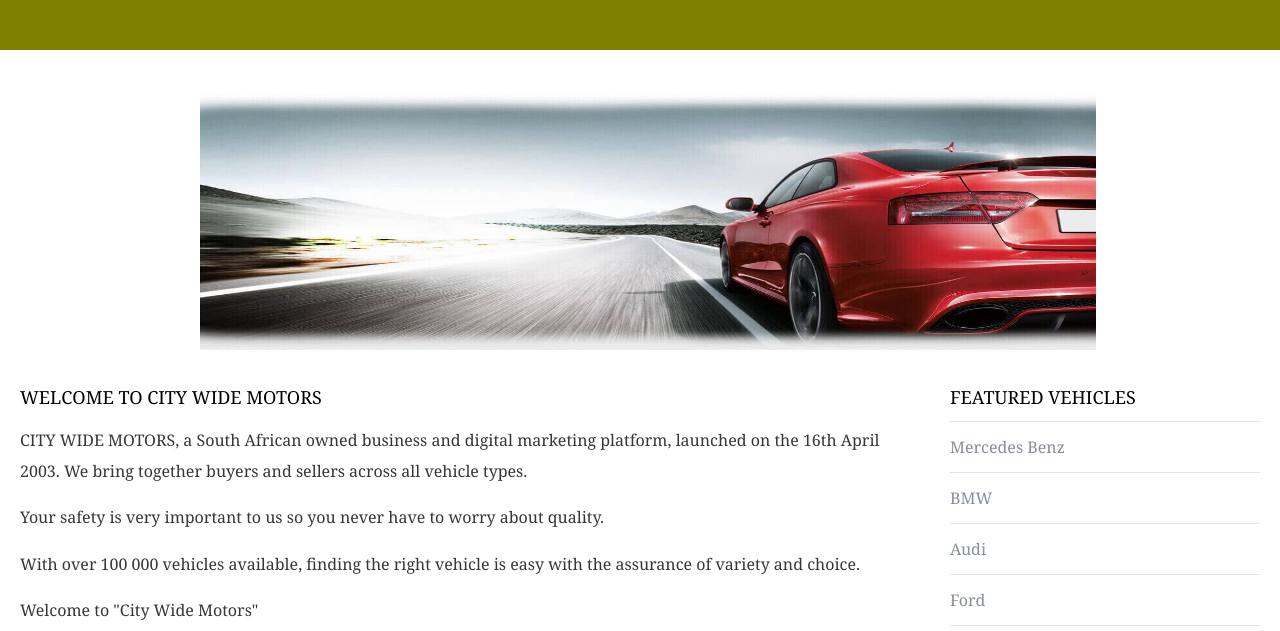
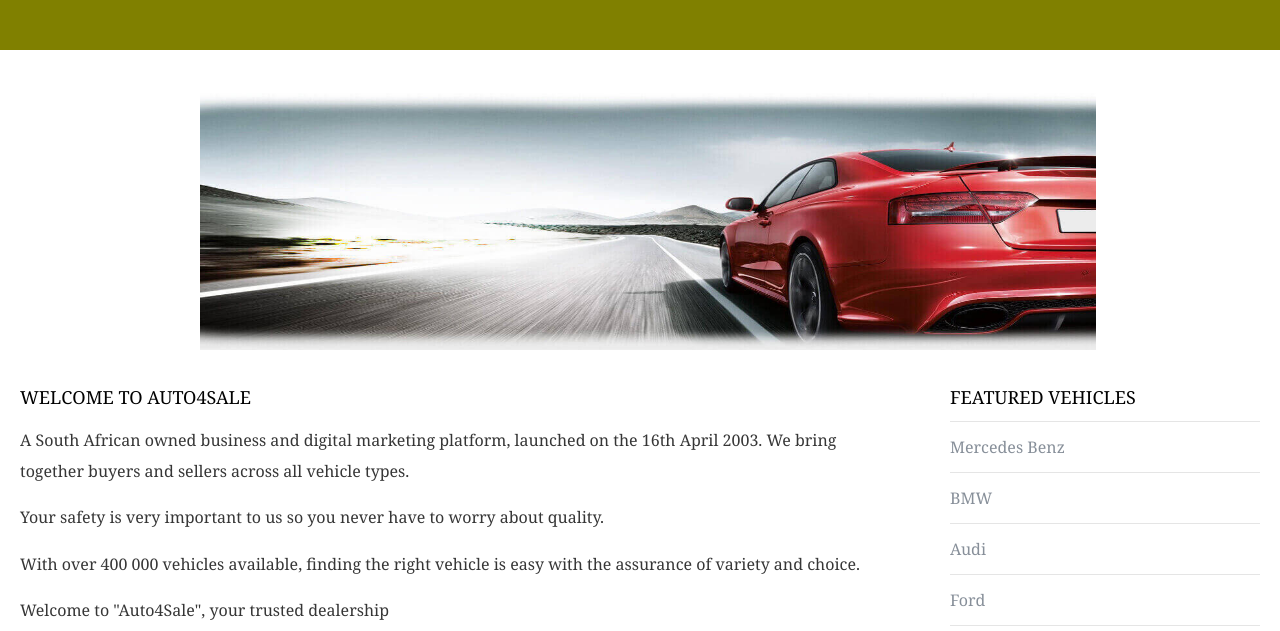
Before and after one commit to bonganimotsepe232-ITvarsity/Module-6-Assessment-2, a plain HTML site: page index.html in a window 1280 px wide. Shown: the part 321-952 px from the top of the page. Drawn offline with Linux system fonts and the light colour scheme.

Commit message:
Update index.html

```diff
--- a/index.html
+++ b/index.html
@@ -26,11 +26,11 @@
 
         <div id="page">
             <div id="content">
-               <h2>Welcome to City Wide Motors</h2>
-               <p>CITY WIDE MOTORS, a South African owned business and digital marketing platform, launched on the 16th April 2003. We bring together buyers and sellers across all vehicle types.</p>
+               <h2>Welcome to Auto4Sale</h2>
+               <p> A South African owned business and digital marketing platform, launched on the 16th April 2003. We bring together buyers and sellers across all vehicle types.</p>
                <p>Your safety is very important to us so you never have to worry about quality.</p>
-               <p>With over 100 000 vehicles available, finding the right vehicle is easy with the assurance of variety and choice.</p>
-               <p>Welcome to "City Wide Motors"</p>
+               <p>With over 400 000 vehicles available, finding the right vehicle is easy with the assurance of variety and choice.</p>
+               <p>Welcome to "Auto4Sale", your trusted dealership</p>
             </div>
 
             <div id="sidebar">
```
